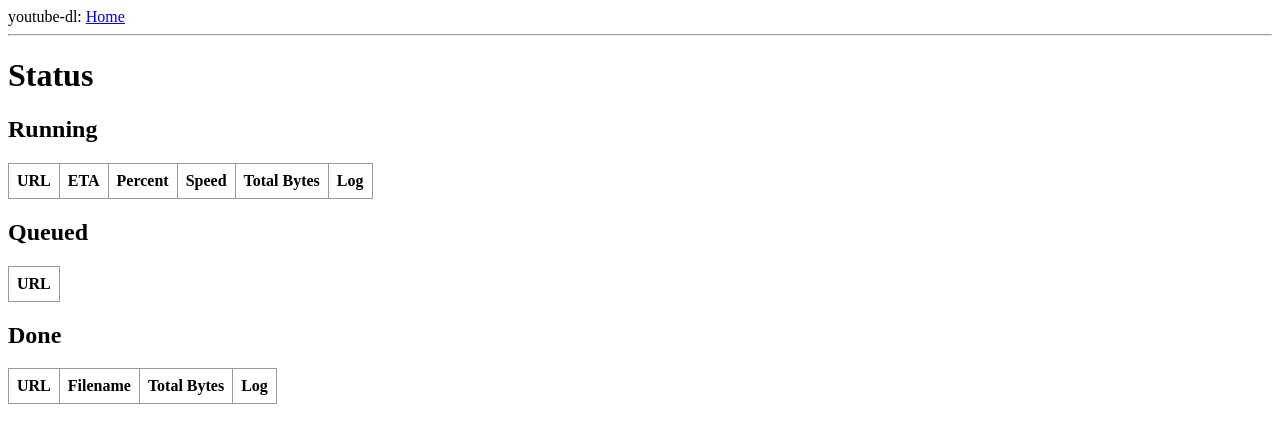
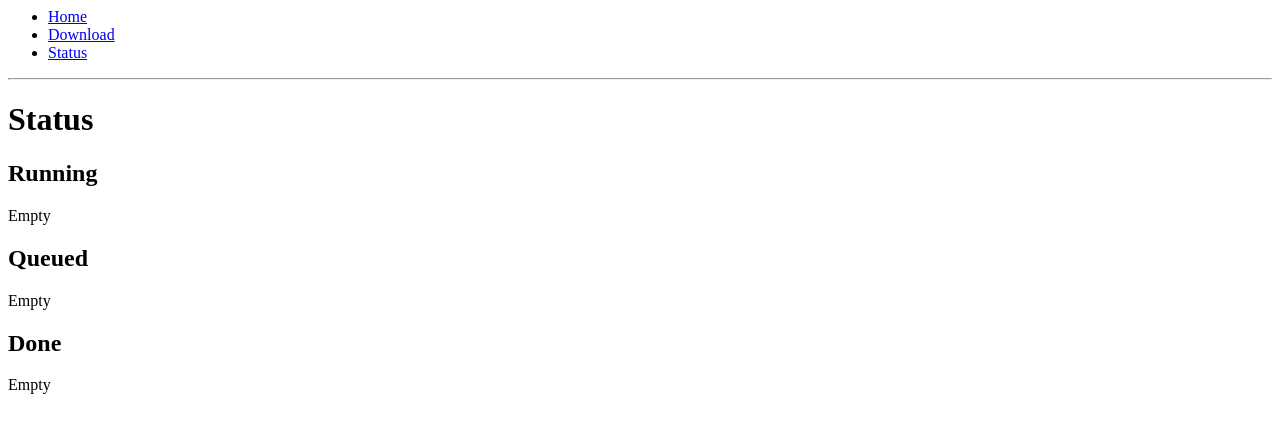
Before and after one commit to mfgering/yt_server, a Flask app: page /status in a window 1280 px wide. Shown: the top 443 px of the page. Run offline with Flask 2, Linux system fonts and the light colour scheme; lists and menus that the app fills with data are empty.

Commit message:
main menu

```diff
--- a/app/templates/base.html
+++ b/app/templates/base.html
@@ -18,7 +18,20 @@
         {% endfor %}
         </ul>
       {% endif %}
-    {% endwith %}        <div>youtube-dl: <a href="/index">Home</a></div>
+      {% endwith %}
+        <div class="main-menu">
+          <ul>
+            <li class="main-menu-item">
+              <a href="/index">Home</a>
+            </li>
+            <li class="main-menu-item">
+              <a href="/download">Download</a>
+            </li>
+            <li class="main-menu-item">
+              <a href="/status">Status</a>
+            </li>
+          </ul>
+        </div>
         <hr>
         {% block content %}{% endblock %}
     </body>
--- a/app/templates/status.html
+++ b/app/templates/status.html
@@ -3,7 +3,10 @@
     <script src="{{ url_for('static', filename='status.js') }}"></script>
 {% endblock %}
 {% macro dl_table(dl_items, css_class, cols) %}
-    <div class="{{css_class}}">
+  <div class="{{css_class}}">
+    {% if dl_items|length == 0 %}
+      <p>Empty</p>
+    {% else %}
       <table>
         <thead>
           <tr>
@@ -22,15 +25,16 @@
         {% endfor %}
         </tbody>
       </table>
+    {% endif %}
     </div>
 {% endmacro %}
 
 {% block content %}
   <h1>Status</h1>
   <h2>Running</h2>
-    {{dl_table(context.running, 'dl-running', ['URL', 'ETA', 'Percent', 'Speed', 'Total Bytes', 'Log'])}}
+    {{ dl_table(context.running, 'dl-running', ['URL', 'ETA', 'Percent', 'Speed', 'Total Bytes', 'Log'])}}
   <h2>Queued</h2>
-    {{dl_table(context.queued, 'dl-queued', ['URL'])}}
+    {{ dl_table(context.queued, 'dl-queued', ['URL'])}}
   <h2>Done</h2>
-    {{dl_table(context.done, 'dl-done', ['URL', 'Filename', 'Total Bytes', 'Log'])}}
+    {{ dl_table(context.done, 'dl-done', ['URL', 'Filename', 'Total Bytes', 'Log'])}}
 {%endblock%}
```
